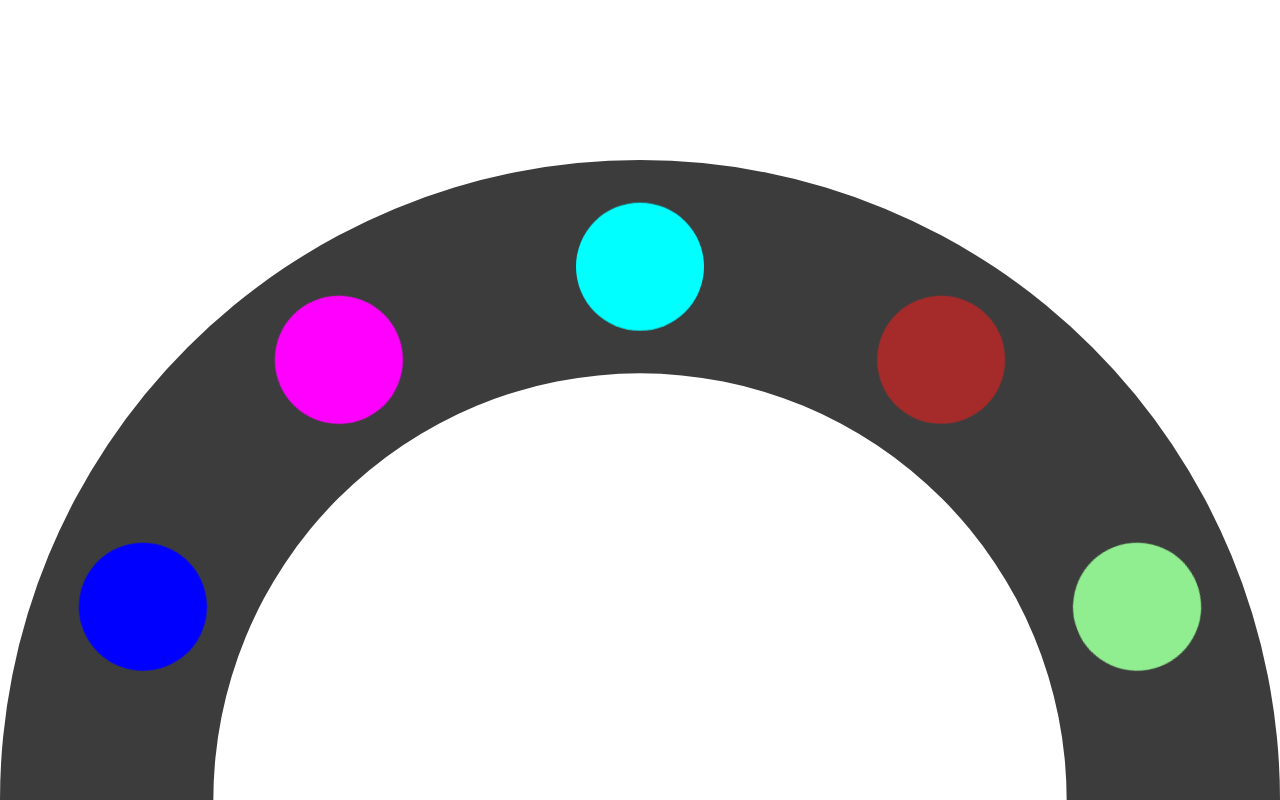
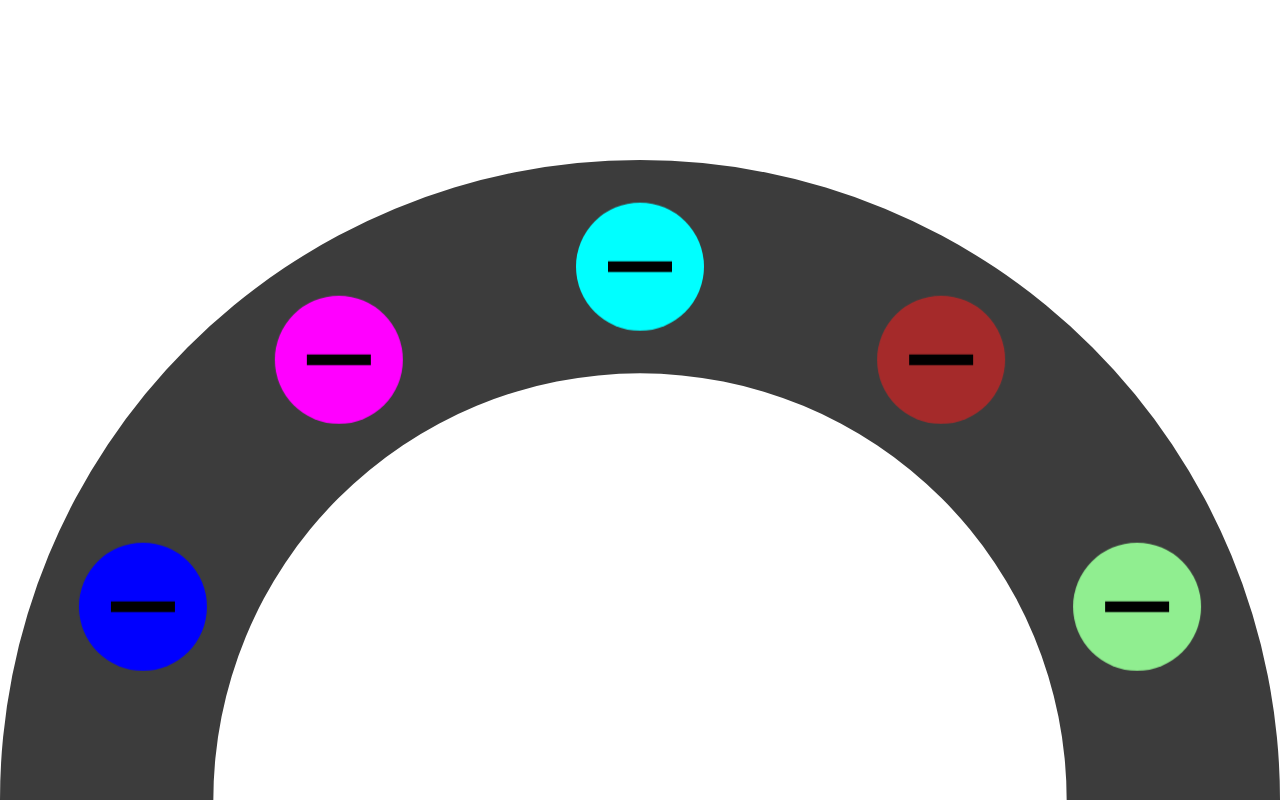
Before and after one commit to juanramoncarceles/dial-component, a plain HTML site: page index.html in a window 1280 px wide. Drawn offline with Linux system fonts and the light colour scheme.

Commit message:
items can be kept horizontal while rotating

```diff
--- a/index.html
+++ b/index.html
@@ -18,14 +18,12 @@
     }
 
     .items {
-      /* transform: rotate(-0.5rad); */
       will-change: transform;
       transform-origin: 300px 300px;
     }
 
     .item {
       transform-origin: inherit;
-      /* --offset: -250px; */
     }
 
     /* .letter {
@@ -41,23 +39,73 @@
     <g id="dialTouchArea">
       <path d="M 0,300 H 100 A 200,200 0 0 1 500,300 H 600 A 300,300 0 0 0 0,300 Z" style="fill:#3c3c3c;stroke:none;" />
       <g id="dialItemsGroup" class="items">
-        <circle class="item" cx="0" cy="0" r="30" style="fill: yellow;" />
-        <circle class="item" cx="0" cy="0" r="30" style="fill: green;" />
         <g class="item">
-          <g style="transform: rotate(20deg)">
-            <circle cx="0" cy="0" r="30" style="fill:pink;" />
-            <!-- <text class="letter" x="0" y="10">C</text> -->
+          <g style="transform: rotate(calc(3.0rad - var(--current-angle, 3.0rad)))">
+            <circle cx="0" cy="0" r="30" style="fill: yellow;" />
             <rect x="-15" y="-2.5" width="30" height="5" />
           </g>
         </g>
-        <circle class="item" cx="0" cy="0" r="30" style="fill: blue;" />
-        <circle class="item" cx="0" cy="0" r="30" style="fill: magenta;" />
-        <circle class="item" cx="0" cy="0" r="30" style="fill: cyan;" />
-        <circle class="item" cx="0" cy="0" r="30" style="fill: brown;" />
-        <circle class="item" cx="0" cy="0" r="30" style="fill: lightgreen;" />
-        <circle class="item" cx="0" cy="0" r="30" style="fill: red;" />
-        <circle class="item" cx="0" cy="0" r="30" style="fill: orange;" />
-        <circle class="item" cx="0" cy="0" r="30" style="fill: purple;" />
+        <g class="item">
+          <g style="transform: rotate(calc(2.4rad - var(--current-angle, 2.4rad)))">
+            <circle cx="0" cy="0" r="30" style="fill: green;" />
+            <rect x="-15" y="-2.5" width="30" height="5" />
+          </g>
+        </g>
+        <g class="item">
+          <g style="transform: rotate(calc(1.8rad - var(--current-angle, 1.8rad)))">
+            <circle cx="0" cy="0" r="30" style="fill:pink;" />
+            <rect x="-15" y="-2.5" width="30" height="5" />
+            <!-- <text class="letter" x="0" y="10">C</text> -->
+          </g>
+        </g>
+        <g class="item">
+          <g style="transform: rotate(calc(1.2rad - var(--current-angle, 1.2rad)))">
+            <circle cx="0" cy="0" r="30" style="fill: blue;" />
+            <rect x="-15" y="-2.5" width="30" height="5" />
+          </g>
+        </g>
+        <g class="item">
+          <g style="transform: rotate(calc(0.6rad - var(--current-angle, 0.6rad)))">
+            <circle cx="0" cy="0" r="30" style="fill: magenta;" />
+            <rect x="-15" y="-2.5" width="30" height="5" />
+          </g>
+        </g>
+        <g class="item">
+          <g style="transform: rotate(calc(0rad - var(--current-angle, 0rad)))">
+            <circle cx="0" cy="0" r="30" style="fill: cyan;" />
+            <rect x="-15" y="-2.5" width="30" height="5" />
+          </g>
+        </g>
+        <g class="item">
+          <g style="transform: rotate(calc(-0.6rad - var(--current-angle, -0.6rad)))">
+            <circle cx="0" cy="0" r="30" style="fill: brown;" />
+            <rect x="-15" y="-2.5" width="30" height="5" />
+          </g>
+        </g>
+        <g class="item">
+          <g style="transform: rotate(calc(-1.2rad - var(--current-angle, -1.2rad)))">
+            <circle cx="0" cy="0" r="30" style="fill: lightgreen;" />
+            <rect x="-15" y="-2.5" width="30" height="5" />
+          </g>
+        </g>
+        <g class="item">
+          <g style="transform: rotate(calc(-1.8rad - var(--current-angle, -1.8rad)))">
+            <circle cx="0" cy="0" r="30" style="fill: red;" />
+            <rect x="-15" y="-2.5" width="30" height="5" />
+          </g>
+        </g>
+        <g class="item">
+          <g style="transform: rotate(calc(-2.4rad - var(--current-angle, -2.4rad)))">
+            <circle cx="0" cy="0" r="30" style="fill: orange;" />
+            <rect x="-15" y="-2.5" width="30" height="5" />
+          </g>
+        </g>
+        <g class="item">
+          <g style="transform: rotate(calc(-3.0rad - var(--current-angle, -3.0rad)))">
+            <circle cx="0" cy="0" r="30" style="fill: purple;" />
+            <rect x="-15" y="-2.5" width="30" height="5" />
+          </g>
+        </g>
       </g>
     </g>
   </svg>
--- a/script.js
+++ b/script.js
@@ -9,9 +9,12 @@
 
 // si no se pone la opcion wrap entonces habrá un tope de rotacion cuando se llegue al ultimo.
 
-// use transform matrix instead ?
+// use transform matrix instead? it seems complex: https://meyerweb.com/eric/tools/matrix/
 
 // use transforms with z = 0 for hardware acceleration ?
+
+// Example of transformation applied to a the element (the first one on the left):
+// transform: rotate(-0.6rad) translate(0px, -250px) rotate(0.6rad) translate(300px, 300px) ;
 
 const dial = document.getElementById("dialTouchArea");
 const dialCanvas = document.getElementById("dialCanvas");
@@ -22,6 +25,7 @@ dial.addEventListener("touchstart", handleStart, false);
 dial.addEventListener("touchmove", handleMove, false);
 dial.addEventListener("touchend", handleEnd, false);
 
+const straighten = true;
 let moving = false;
 let initialPoint;
 let previousTouch;
@@ -126,6 +130,14 @@ function distribute() {
       item.style.transform =
         "rotate(" + itemAngle + "rad) translate(300px, 50px)";
     }
+
+    if (straighten) {
+      // This css variable will be the responsible to keep the items horizontal.
+      dialItemsGroup.style.setProperty("--current-angle", "0rad");
+
+      // TODO apply to each item its initial angle rotation (like the one set inline now)
+    }
+
     start++;
   }
 
@@ -158,6 +170,11 @@ function handleMove(e) {
       positionIndexOffset = Math.ceil(currentAngle / angleBetweenItems);
       console.log("counterclockwise shift");
       moveFirstToEnd(positionIndexOffset);
+    }
+
+    if (straighten) {
+      // By setting this value css calc() will keep items horizontal.
+      dialItemsGroup.style.setProperty("--current-angle", currentAngle + "rad");
     }
 
     dialItemsGroup.style.transform = "rotate(" + currentAngle + "rad)";
```
